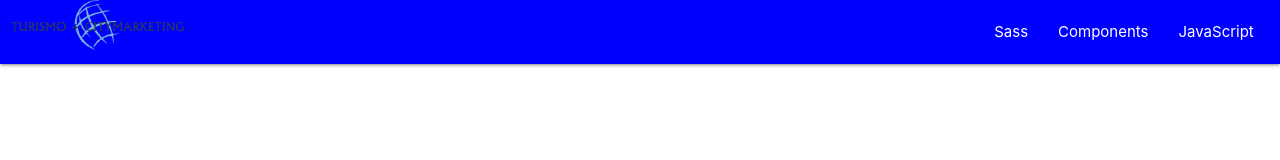
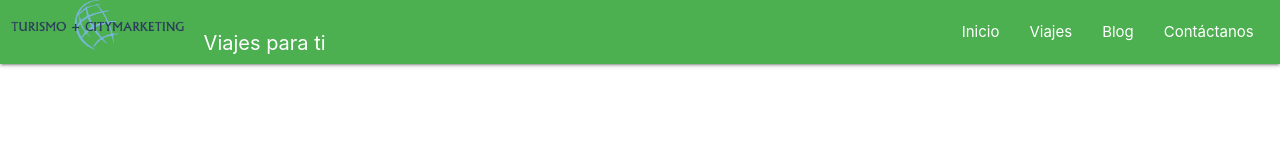
Before and after one commit to mauriciopinom/blogdeturismomaterialize, a plain HTML site: page index.html in a window 1280 px wide. Drawn offline with nearby package versions, Linux system fonts and the light colour scheme.

Commit message:
Navegaciòn y Slogan

```diff
--- a/css/estilos.css
+++ b/css/estilos.css
@@ -1,8 +1,9 @@
-nav{
-  background-color: blue;
 
-
-}
 .logo{
   height: 50px;
 }
+
+.slogan{
+padding-left: 20px;
+font-size: 20px;
+}
--- a/index.html
+++ b/index.html
@@ -10,18 +10,20 @@
 
   </head>
   <body>
-    <nav class="altura">
+    <nav class="green">
 
     <!--barra de navegación y logo-->
     <div class="row">
       <div class="col s12">
         <div class="nav-wrapper">
-          <a href="#" class="brand-logo"><img class="logo" src="img/logo_turismo3.png" alt=""></a>
+          <a href="#" class="brand-logo"><img class="logo" src="img/logo_turismo3.png" alt=""><span class="slogan">Viajes para ti</span></a>
           <ul id="nav-mobile" class="right hide-on-med-and-down">
-            <li><a href="sass.html">Sass</a></li>
-            <li><a href="badges.html">Components</a></li>
-            <li><a href="collapsible.html">JavaScript</a></li>
+            <li><a href="sass.html">Inicio</a></li>
+            <li><a href="badges.html">Viajes</a></li>
+            <li><a href="collapsible.html">Blog</a></li>
+            <li><a href="collapsible.html">Contáctanos</a></li>
           </ul>
+
         </div>
 
 
@@ -30,6 +32,16 @@
     </div>
     </nav>
 
+    <div class="row">
+      <div class="col s2">
+
+      </div>
+      <div class="col s10">
+
+      </div>
+
+    </div>
+
 
     <script type="text/javascript" src="https://code.jquery.com/jquery-2.1.1.min.js"></script>
     <script type="text/javascript" src="js/materialize.min.js"></script>
```
